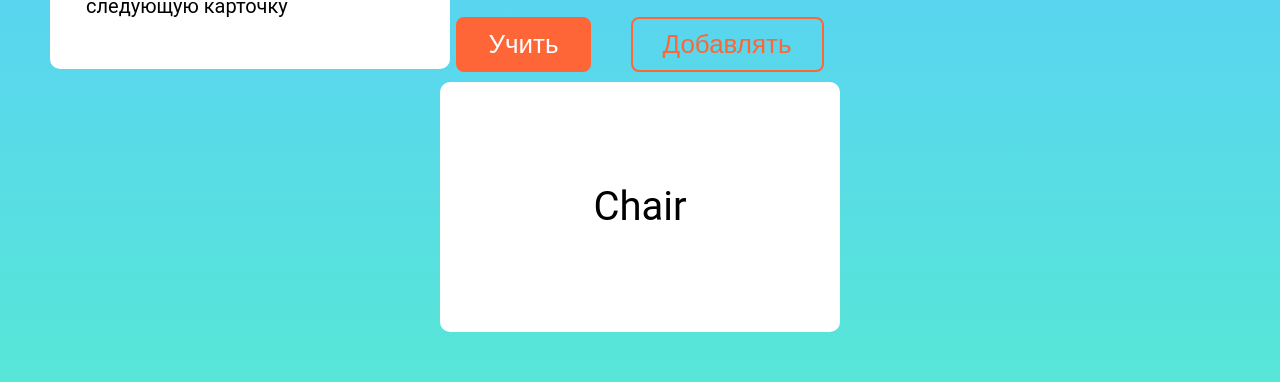
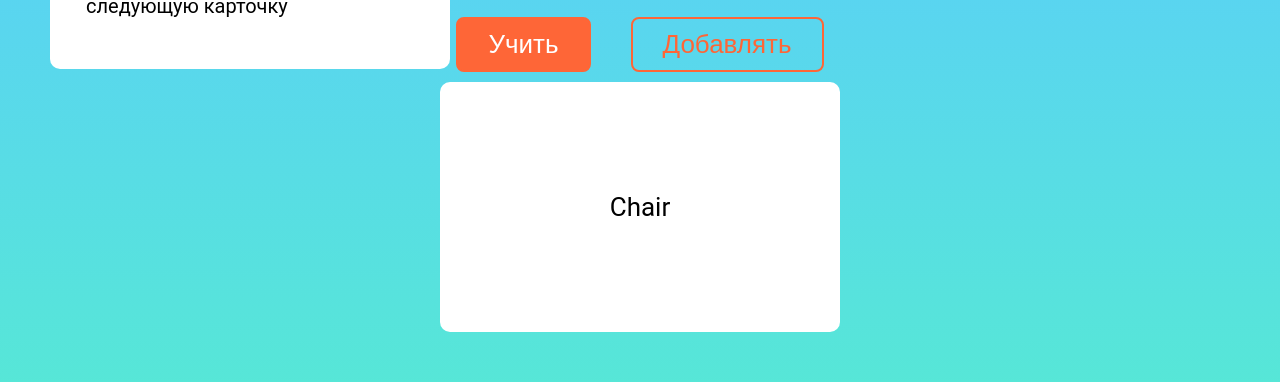
Before and after one commit to gadjak/English-Words, a React (Create React App) app: page / in a window 1280 px wide. Shown: the part 231-613 px from the top of the page. Built offline with nearby package versions, Linux system fonts and the light colour scheme.

Commit message:
fix card width

```diff
--- a/src/SCSS/App.scss
+++ b/src/SCSS/App.scss
@@ -79,10 +79,8 @@
     transition: .7s;
     backface-visibility: hidden;
     color: black;
-    font-size: 40px;
     background-color: white;
   }
-
   .backNormal {
     transform: rotateX(180deg)
   }
--- a/src/components/Card.tsx
+++ b/src/components/Card.tsx
@@ -11,10 +11,10 @@ export const Card: React.FC<Word> = ({en,rus}) => {
         <div onClick={() => setShowCardType(type => type == 'en' ? 'rus' : 'en')}>
 
                 <div className={ShowCardType === 'en' ? "front" : 'front frontReversed'}>
-                    {en}
+                    <span>{en}</span>
                 </div>
                 <div className={ShowCardType === 'en' ? "back backNormal" : 'back backReversed'}>
-                    {rus}
+                    <span>{rus}</span>
                 </div>
 
         </div>
```
Also changed, not shown: src/CSS/App.css.
